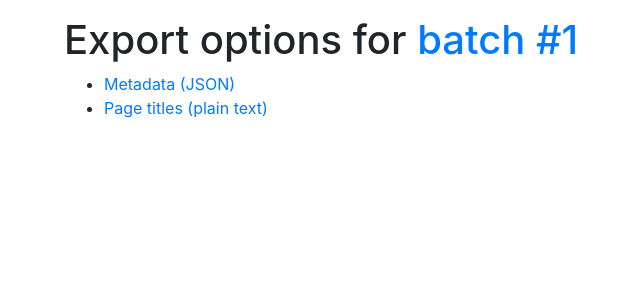
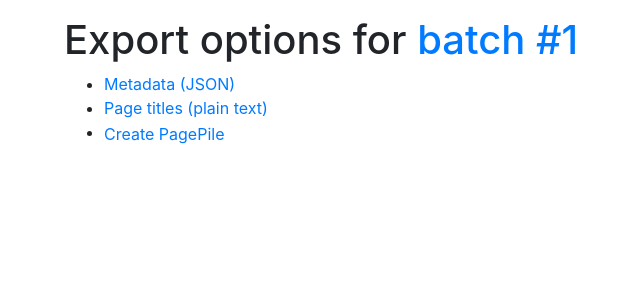
Before and after one commit to lucaswerkmeister/tool-quickcategories, a Flask app: template templates/export.html in a window 1280 px wide. Shown: the part 56-356 px from the top of the page, without its empty margins (21-661 px from the left). Run offline with Flask 2, Linux system fonts and the light colour scheme; the template is opened without the code that fills it: most values are stand-ins (such as "Sample title", 1, 10 or a date in 2020); some libraries are stand-ins or nearby versions.

Commit message:
Add export to a new PagePile
Since this creates a brand new, persistently stored PagePile instead of
just returning some data to the user, it requires a POST, not a GET, but
we can style the button to look like a regular link with some Bootstrap
utilities.

```diff
--- a/app.py
+++ b/app.py
@@ -22,7 +22,7 @@ import yaml
 from batch import StoredBatch, OpenBatch
 from command import Command, CommandRecord, CommandPlan, CommandPending, CommandEdit, CommandNoop, CommandFailure, CommandPageMissing, CommandTitleInvalid, CommandPageProtected, CommandEditConflict, CommandMaxlagExceeded, CommandBlocked, CommandWikiReadOnly
 from localuser import LocalUser
-from pagepile import load_pagepile
+from pagepile import load_pagepile, create_pagepile
 import parse_wikitext
 import parse_tpsv
 from querytime import flush_querytime, slow_queries, query_summary
@@ -493,6 +493,17 @@ def batch_export_all_titles(id: int):
         'Content-Disposition': 'inline; filename="batch_%d.txt"' % id,
     }
 
+@app.route('/batch/<int:id>/export/titles/all-pagepile', methods=['POST'])
+def batch_export_all_pagepile(id: int):
+    batch = batch_store.get_batch(id)
+    if batch is None:
+        return flask.render_template('batch_not_found.html',
+                                     id=id), 404
+    pile_id = create_pagepile(anonymous_session('meta.wikimedia.org'),
+                              batch.domain,
+                              batch.command_records.stream_pages())
+    return flask.redirect('https://tools.wmflabs.org/pagepile/api.php?action=get_data&id=%d' % pile_id)
+
 @app.route('/batch/<int:id>/run_slice', methods=['POST'])
 def run_batch_slice(id: int):
     batch = batch_store.get_batch(id)
--- a/templates/export.html
+++ b/templates/export.html
@@ -5,5 +5,11 @@
 <ul>
   <li><a href="{{ url_for('batch_export_metadata', id=batch.id) }}">Metadata (JSON)</a></li>
   <li><a href="{{ url_for('batch_export_all_titles', id=batch.id) }}">Page titles (plain text)</a></li>
+  <li>
+    <form method="post" action="{{ url_for('batch_export_all_pagepile', id=batch.id) }}">
+      <input name="csrf_token" type="hidden" value="{{ csrf_token() }}">
+      <button class="btn btn-link p-0 border-0">Create PagePile</button>
+    </form>
+  </li>
 </ul>
 {% endblock %}
```
